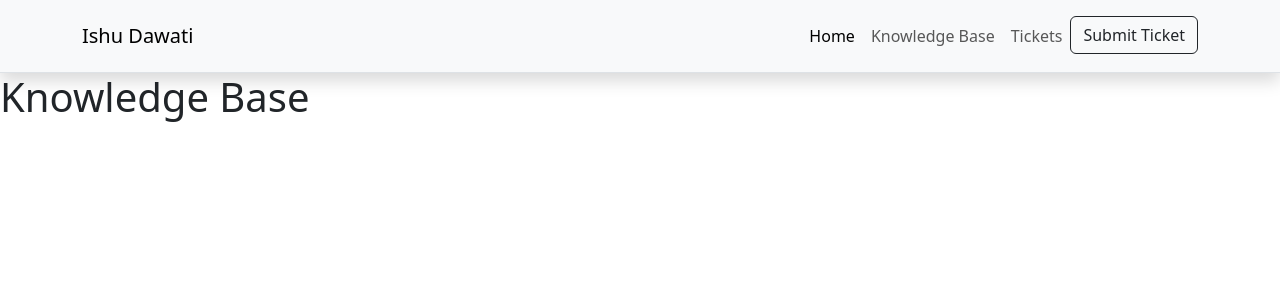
After one commit to theomaro/ishu-dawati, a Django app: page /knowledge-base/ in a window 1280 px wide. The commit adds this page. Shown: the top 300 px of the page. Run offline with Django 5.2, Linux system fonts and the light colour scheme; some libraries are stand-ins or nearby versions.

Commit message:
add knowledge-base page

```diff
--- a/issuetracker/urls.py
+++ b/issuetracker/urls.py
@@ -21,6 +21,7 @@ from . import views
 
 urlpatterns = [
     path("", views.home, name="home"),
+    path("knowledge-base/", views.knowledge_base, name="knowledge_base"),
     path("admin/", admin.site.urls),
     path("tickets/", include("tickets.urls")),
 ]
--- a/issuetracker/views.py
+++ b/issuetracker/views.py
@@ -3,3 +3,7 @@ from django.shortcuts import render
 
 def home(request):
     return render(request, "home.html")
+
+
+def knowledge_base(request):
+    return render(request, "knowledge-base.html")
--- a/templates/base.html
+++ b/templates/base.html
@@ -54,7 +54,9 @@
               >
             </li>
             <li class="nav-item">
-              <a class="nav-link" href="{% url 'home' %}">Knowledge Base</a>
+              <a class="nav-link" href="{% url 'knowledge_base' %}"
+                >Knowledge Base</a
+              >
             </li>
             <li class="nav-item">
               <a class="nav-link" href="{% url 'tickets:index' %}">Tickets</a>
--- /dev/null
+++ b/templates/knowledge-base.html
@@ -0,0 +1,5 @@
+{% extends "base.html" %} {% block base_content %}
+
+<h1>Knowledge Base</h1>
+
+{% endblock base_content %}
```
